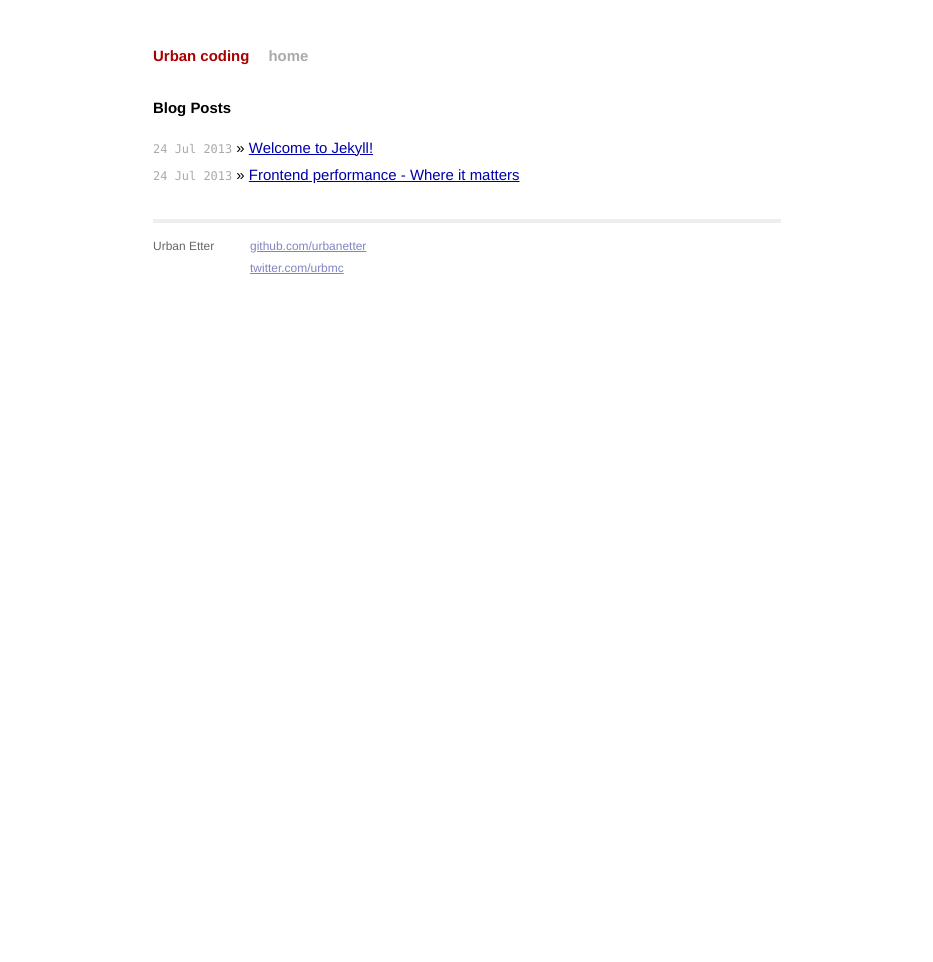
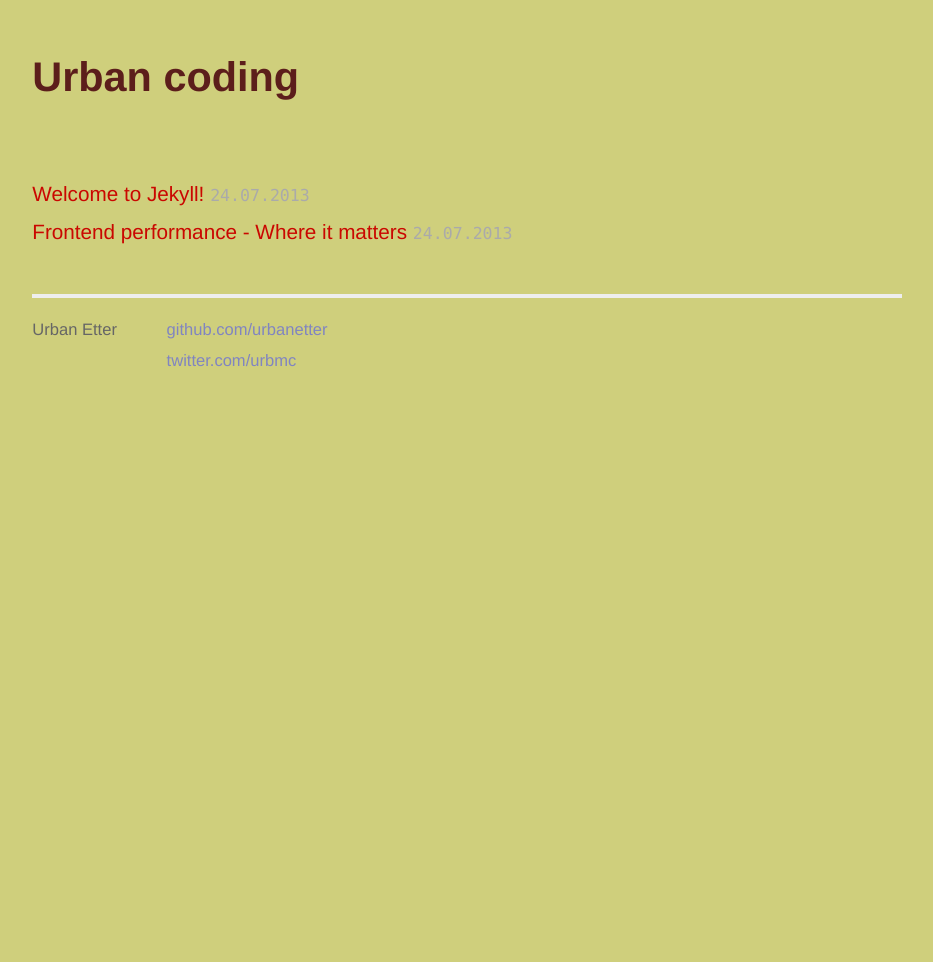
Before and after one commit to urbanetter/urbanetter.github.io, a Jekyll site: the page built from index.html, in a window 1280 px wide. Shown: the whole page, without its empty margins (173-1106 px from the left). Built offline with Jekyll 4.4.1, drawn with Linux system fonts in a browser that asks for light colours.

Commit message:
Some small improvements

```diff
--- a/_layouts/default.html
+++ b/_layouts/default.html
@@ -19,7 +19,6 @@
           <div class="site">
             <div class="header">
               <h1 class="title"><a href="/">{{ site.name }}</a></h1>
-              <a class="extra" href="/">home</a>
             </div>
 
                 {{ content }}
@@ -27,7 +26,7 @@
             <div class="footer">
               <div class="contact">
                 <p>
-                  Urban Etter<br />
+                  Urban Etter
                 </p>
               </div>
               <div class="contact">
--- a/_posts/2013-07-24-talk-frontend-performance.markdown
+++ b/_posts/2013-07-24-talk-frontend-performance.markdown
@@ -7,7 +7,7 @@ categories: talk
 
 My first talk at a conference will be at the [Frontend Conference in Zurich][front].
 
-Here are the [slides], based on [Reveal.js][reveal]
+Here are the [slides], based on [Reveal.js][reveal]. This is work in progress, so please bear with me :)
 
 [front]: http://2013.frontendconf.ch
 [reveal]: http://lab.hakim.se/reveal-js
--- a/css/main.css
+++ b/css/main.css
@@ -13,21 +13,20 @@
 html, body { height: 100%; }
 
 body {
-  background-color: #FFF;
-  font: 13.34px Helvetica, Arial, sans-serif;
-  font-size: small;
+  background-color: #CFCF7C;
+  font: 18px Helvetica, Arial, sans-serif;
   text-align: center;
 }
 
 h1, h2, h3, h4, h5, h6 {
   font-size: 100%; }
 
-h1 { margin-bottom: 1em; }
+h1 { margin-bottom: 1em; font-size: 2em; color }
 p { margin: 1em 0; }
 
-a         { color: #00a; }
-a:hover   { color: #000; }
-a:visited { color: #a0a; }
+a         { color: #CA0700; text-decoration: none; }
+a:hover   { color: #5C1E1B; text-decoration: none; }
+a:visited { color: #CA0700; text-decoration: none; }
 
 table {
   font-size: inherit;
@@ -79,11 +78,11 @@ ul.posts span {
 }
 
 .site .header h1.title a {
-  color: #a00;
+  color: #5C1E1B;
 }
 
 .site .header h1.title a:hover {
-  color: #000;
+  color: #4E280B;
 }
 
 .site .header a.extra {
--- a/index.html
+++ b/index.html
@@ -1,13 +1,12 @@
 ---
 layout: default
-title: Your New Jekyll Site
+title: Urban Code
 ---
 
 <div id="home">
-  <h1>Blog Posts</h1>
   <ul class="posts">
     {% for post in site.posts %}
-      <li><span>{{ post.date | date_to_string }}</span> &raquo; <a href="{{ post.url }}">{{ post.title }}</a></li>
+      <li><a href="{{ post.url }}">{{ post.title }}</a> <span class="date">{{ post.date | date: '%d.%m.%Y' }}</span></li>
     {% endfor %}
   </ul>
 </div>
```
Also changed, not shown: talks/frontend_performance.html (+24 -7 lines), 1 other file.
